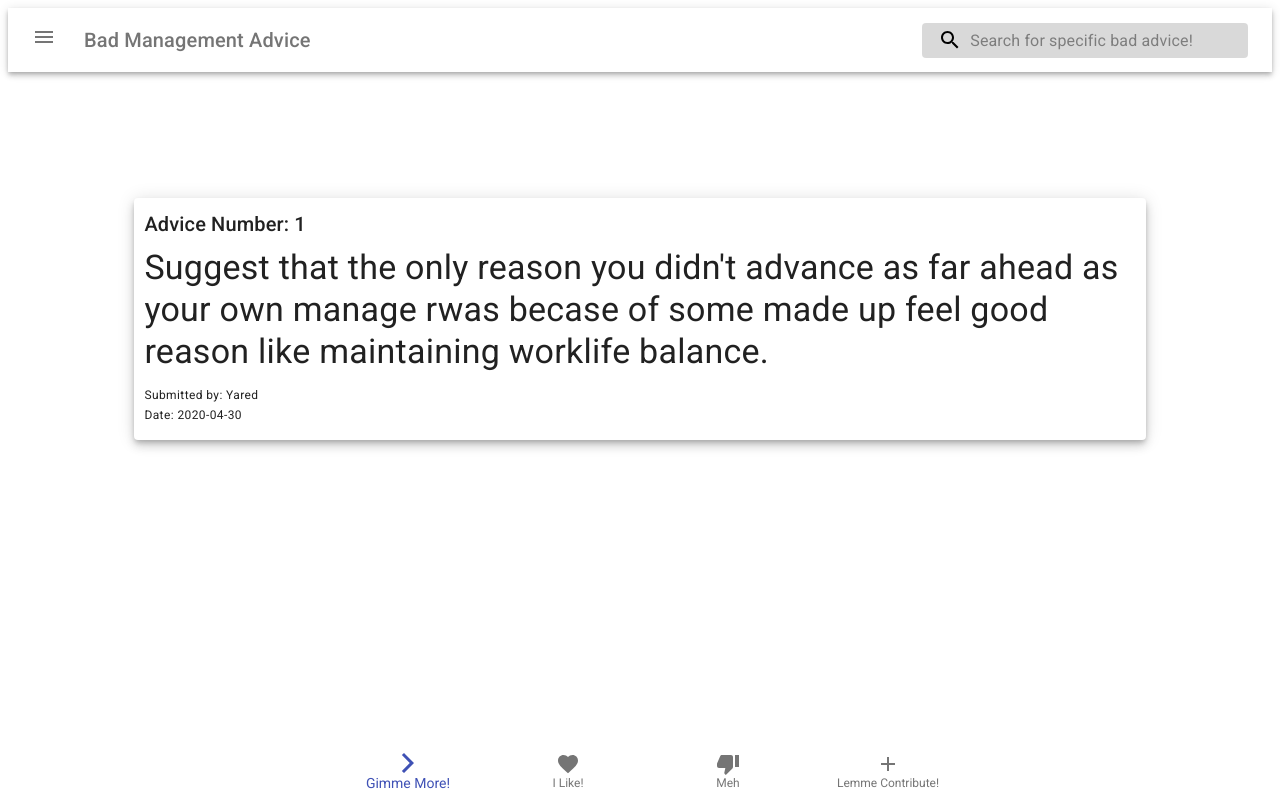
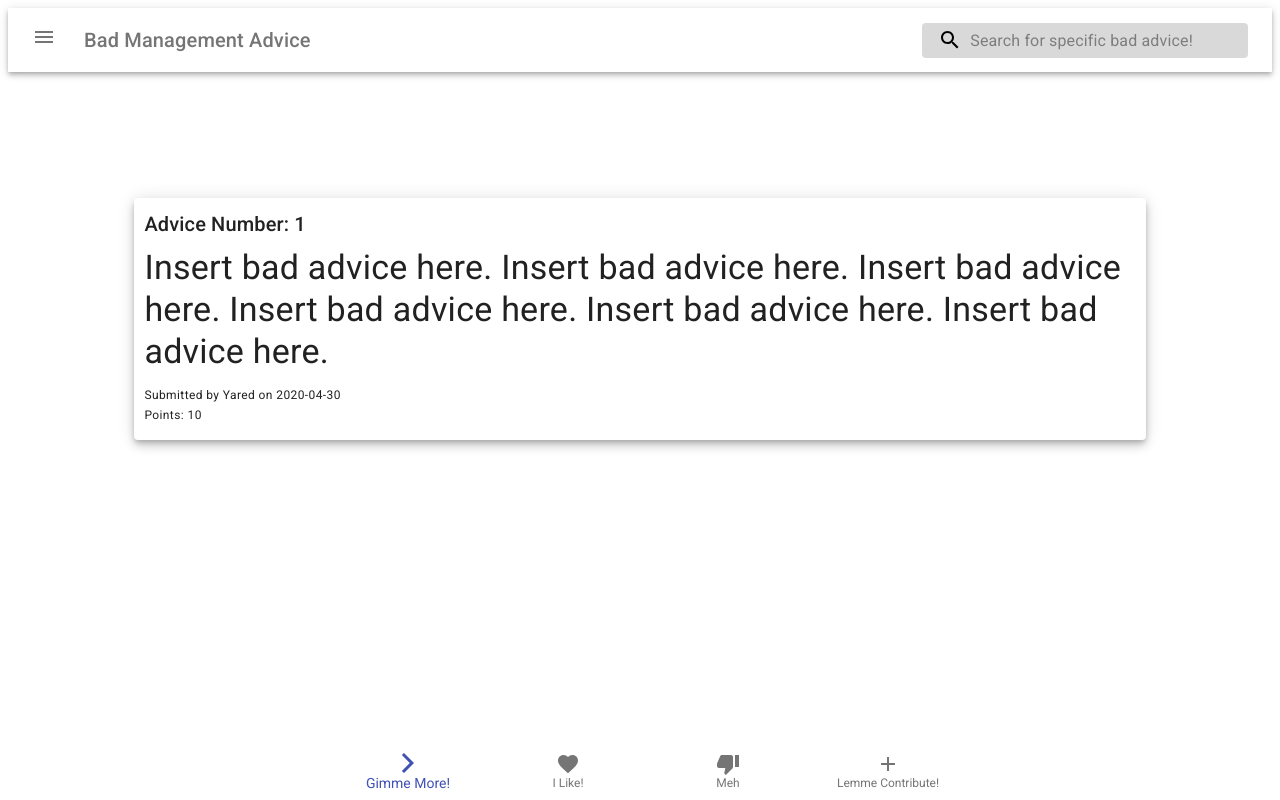
Before and after one commit to GoldenRed/BadManagementAdvice, a React (Create React App) app in the folder webapp-1-react/: page / in a window 1280 px wide. Built offline with nearby package versions, Linux system fonts and the light colour scheme; the HTML template or start-up script is replaced by a standard one.

Commit message:
main are and advice separate

```diff
--- a/webapp-1-react/src/Advice.js
+++ b/webapp-1-react/src/Advice.js
@@ -5,28 +5,29 @@ import Typography from '@material-ui/core/Typography';
 export default function Advice() {
 
 
-  const number = 1;
-  const user = "Yared";
-  const date = "2020-04-30";
-  const advice = "Suggest that the only reason you didn't advance as far ahead as your own manage rwas becase of some made up feel good reason like maintaining worklife balance.";
+  const adviceNumber = 1;
+  const adviceUser = "Yared";
+  const adviceDate = "2020-04-30";
+  const adviceBody = "Insert bad advice here. Insert bad advice here. Insert bad advice here. Insert bad advice here. Insert bad advice here. Insert bad advice here.";
+  const advicePoints = 10;
   return(
   <div>
 
     <Typography variant="h6" gutterBottom>
-      Advice Number: {number}
+      Advice Number: {adviceNumber}
     </Typography>
 
     <Typography variant="h4" gutterBottom>
-      {advice}
+      {adviceBody}
     </Typography>
 
     <Typography variant="caption" gutterBottom>
-      Submitted by: {user}
-    </Typography>
-    <Typography variant="caption" display="block" gutterBottom>
-      Date: {date}
+      Submitted by {adviceUser} on {adviceDate}
     </Typography>
 
+    <Typography variant="caption" display="block" gutterBottom>
+      Points: {advicePoints}
+    </Typography>
   </div>
   );
 
--- a/webapp-1-react/src/MainArea.js
+++ b/webapp-1-react/src/MainArea.js
@@ -1,6 +1,6 @@
 import React from 'react';
 import { Paper, Grid } from '@material-ui/core';
-import { fade, makeStyles } from '@material-ui/core/styles';
+import { makeStyles } from '@material-ui/core/styles';
 import Advice from './Advice.js';
 
 const useStyles = makeStyles({
@@ -15,7 +15,6 @@ export default function MainArea() {
   const classes = useStyles();
   return(
     <Paper
-
     elevation={6}
     className={classes.root}
     >
```
